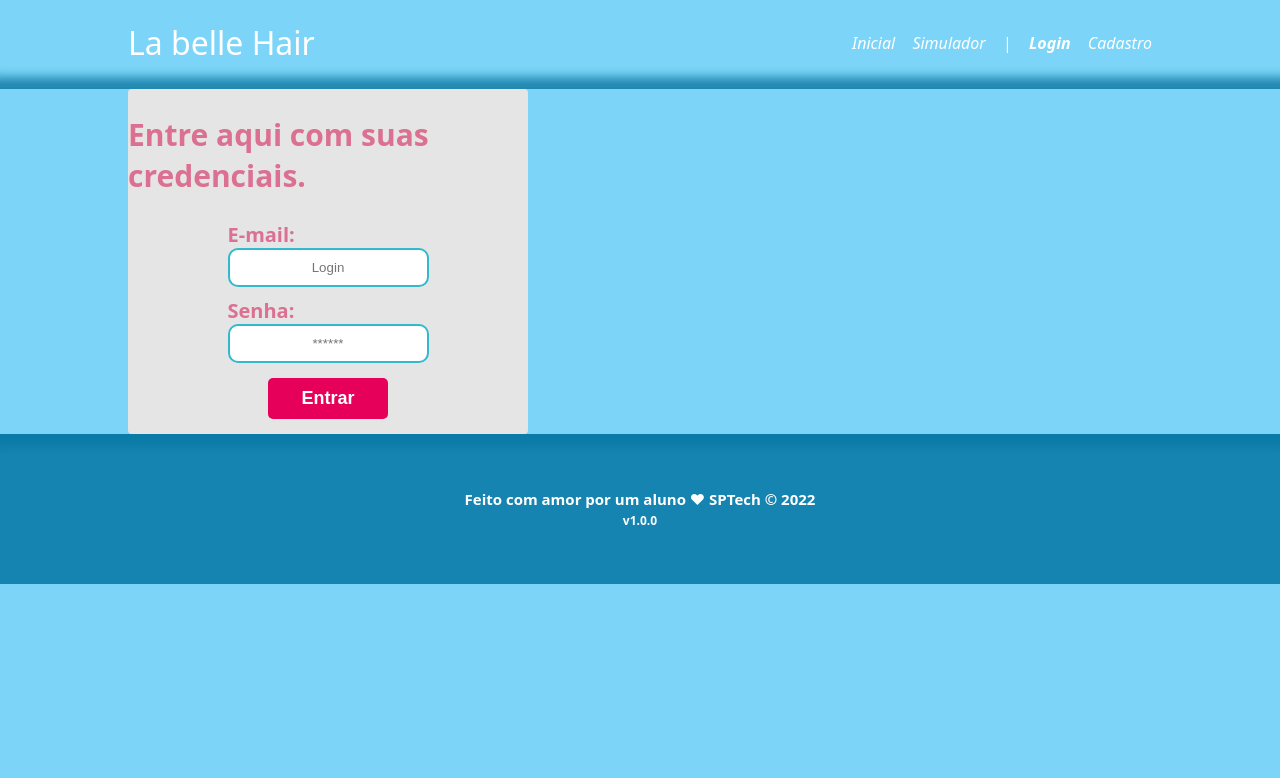
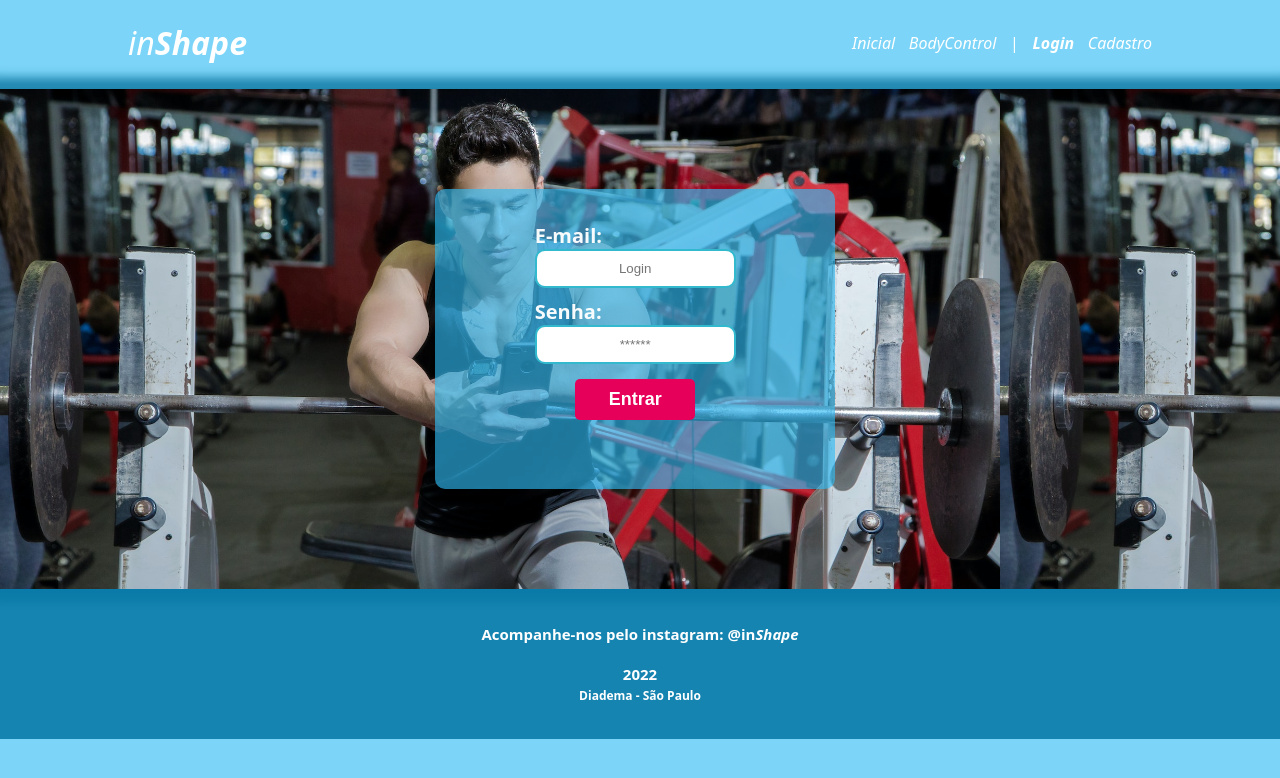
Before and after one commit to KauaOliveira011/Projeto-Individual, a website: page site/public/login.html in a window 1280 px wide. Drawn offline with Linux system fonts and the light colour scheme.

Commit message:
Atualização das abas Login, Cadastro e HREF em TITULO

```diff
--- a/site/public/css/style.css
+++ b/site/public/css/style.css
@@ -186,8 +186,8 @@ body {
 }
 
 .box img {
-  width: 210px;
-  height: 190px;
+  width: 230px;
+  height: 230px;
 }
 
 .social .container .boxes {
@@ -238,15 +238,25 @@ body {
 
 /* LOGIN */
 
+.banner{
+
+  background-image: url(../assets/imgs/login.jpg);
+  background-size: 1000px;
+
+}
 .banner .container .card {
-  background-color: #e5e5e5;
+  background-color:  rgba(48, 189, 245, 0.63);
   height: fit-content;
   width: 400px;
+  height: 300px;
+  margin-top: 100px;
+  margin-bottom: 100px;
   display: flex;
-  flex-direction: column;
-  color: palevioletred;
+  margin-left: 30%;
+  flex-direction:column-reverse;
+  color: rgba(255, 255, 255, 0.959);
   align-items: center;
-  border-radius: 4px;
+  border-radius: 10px;
 }
 
 .card {
--- a/site/public/login.html
+++ b/site/public/login.html
@@ -6,7 +6,7 @@
     <meta http-equiv="X-UA-Compatible" content="IE=edge">
     <meta name="viewport" content="width=device-width, initial-scale=1.0">
 
-    <title>La Belle Hair - Logar-se</title>
+    <title>inShape - Logar-se</title>
 
     <script src="./js/funcoes.js"></script>
 
@@ -24,7 +24,7 @@
 
     <div class="header">
         <div class="container">
-            <h1 class="titulo">La belle Hair</h1>
+            <a href="./index.html"><h1 class="titulo" >in<b><i>Shape</i></b></h1></a>
             <ul class="navbar">
                 <li>
                     <a href="./index.html">
@@ -32,7 +32,7 @@
                     </a>
                 </li>
                 <li>
-                    <a href="./simulador.html">Simulador</a>
+                    <a href="./simulador.html">BodyControl</a>
                 </li>
                 <li>|</li>
                 <li class="agora">
@@ -54,7 +54,7 @@
         </div>
         <div class="container">
             <div class="card">
-                <h2>Entre aqui com suas credenciais.</h2>
+                <h2></h2>
                 <div class="formulario">
 
 
@@ -83,10 +83,10 @@
     <!--footer inicio-->
     <div class="footer">
         <div class="container">
-            <h4>Feito com amor por um aluno &hearts; SPTech &copy; 2022
+            <h4> Acompanhe-nos pelo instagram: @in<b><i>Shape</i></b> <br><br> 2022
                 <br>
                 <span class="version">
-                    v1.0.0
+                    Diadema - São Paulo
                 </span>
             </h4>
         </div>
```
Also changed, not shown: site/public/cadastro.html (+3 -3 lines), site/public/index.html (+9 -9 lines), site/public/simulador.html (+2 -2 lines), site/public/assets/imgs/login.jpg (added).
